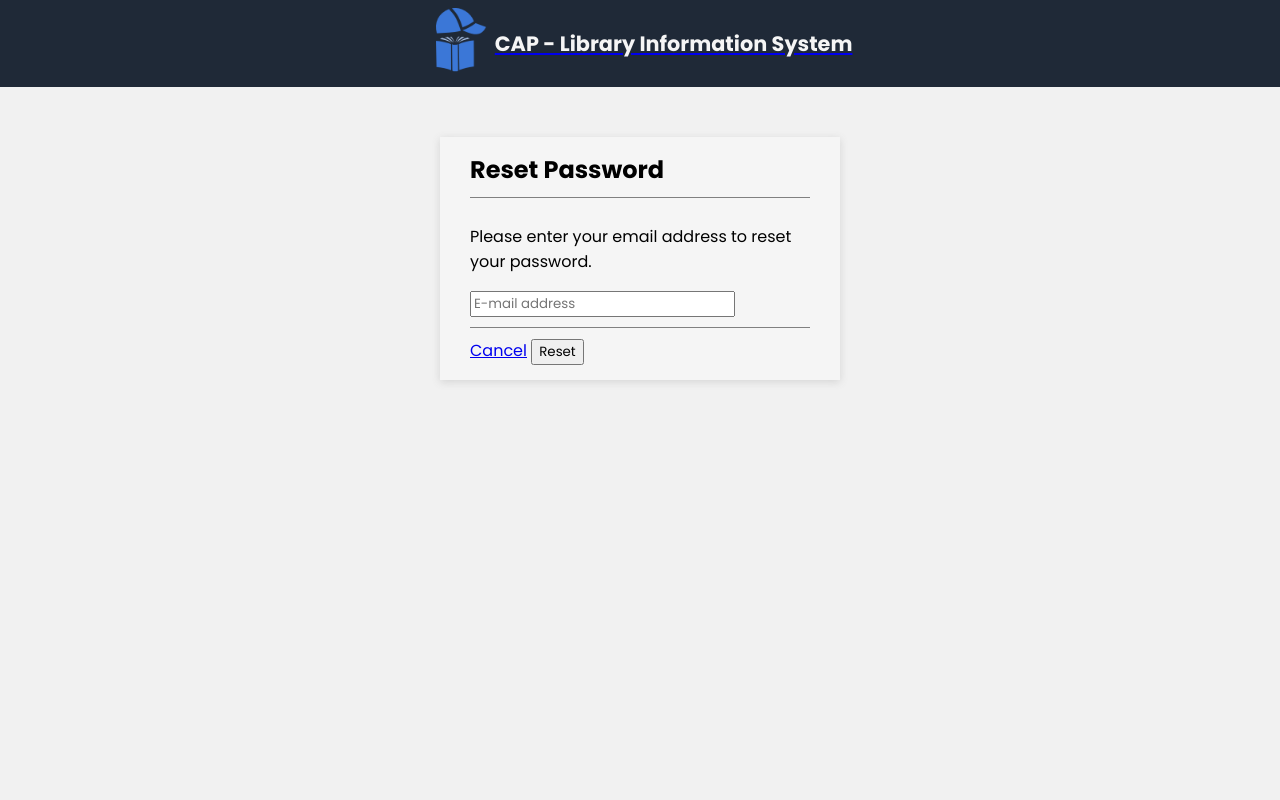
After one commit to MarkVincent06/Library-Information-System, a PHP site: page /forgot-password.php in a window 1280 px wide. The commit adds this page. Run offline with PHP 8.4, Linux system fonts and the light colour scheme.

Commit message:
added ui on forgot pass

```diff
--- /dev/null
+++ b/css/forgot-password.css
@@ -0,0 +1,56 @@
+* {
+    font-family: 'Poppins', sans-serif;
+}
+
+body {
+    background-color: rgba(211, 211, 211, 0.3);
+    margin: 0;
+    padding: 0;
+    height: 100vh;
+    width: 100%;
+}
+
+header {
+    background: #1F2937;
+    display: flex;
+    justify-content: center;
+    align-items: center;
+}
+
+header .main-logo {
+    height: 5rem;
+}
+
+header .main-logo-title {
+    color: whitesmoke;
+    font-size: 1.3rem;
+}
+
+main {
+    margin: 50px auto;
+    background: whitesmoke;
+    width: 400px;
+    box-shadow: rgba(99, 99, 99, 0.2) 0px 2px 8px 0px;
+}
+
+hr {
+    border: 0;
+    height: 1px;
+    width: 100%;
+    background: grey;
+    margin: 10px 0 10px;
+
+}
+
+.wrapper {
+    padding: 15px 30px;
+    display: flex;
+    flex-direction: column;
+    justify-content: space-between;
+}
+
+
+.wrapper--header h1{
+    font-size: 1.5rem;
+    margin: 0;
+}
--- /dev/null
+++ b/forgot-password.php
@@ -0,0 +1,51 @@
+<!DOCTYPE html>
+<html lang="en">
+<head>
+    <!-- DEFAULT META -->
+    <meta charset="UTF-8">
+    <meta http-equiv="X-UA-Compatible" content="IE=edge">
+    <meta name="viewport" content="width=device-width, initial-scale=1.0">
+
+    <!-- GOOGLE FONTS -->
+    <link rel="preconnect" href="https://fonts.googleapis.com">
+    <link rel="preconnect" href="https://fonts.gstatic.com" crossorigin>
+    <link href="https://fonts.googleapis.com/css2?family=Poppins:wght@100;400;700;900&display=swap" rel="stylesheet">
+
+    <!-- CSS LINK -->
+    <link rel="stylesheet" href="css/forgot-password.css">
+
+    <!-- JAVASCRIPT -->
+    <script src="js/forgot-password.js" defer></script>
+
+    <title>Forgot Password | Library Inforamtion System</title>
+</head>
+<body>
+    <header>
+        <a href="index.php"><img class="main-logo" src="img/home/main-logo.png" alt="The main logo of the website."></a>
+        <a href="index.php"><h3 class="main-logo-title">CAP - Library Information System</h3></a>
+    </header>
+
+    <main>
+        <div class="wrapper">
+            <div class="wrapper--header">
+                <h1>Reset Password</h1>
+            </div>
+            <hr>
+            <div class="wrapper--body">
+                <div class="validation"></div>
+                <p>Please enter your email address to reset your password.</p>
+                <input type="text" placeholder="E-mail address">
+            </div>
+            <hr>
+            <div class="wrapper--footer">
+                <a href="index.php">Cancel</a>
+                <button>Reset</button>
+            </div>
+        </div>
+    </main>
+
+    <footer class="footer">
+
+    </footer>
+</body>
+</html>
--- a/includes/header.php
+++ b/includes/header.php
@@ -27,13 +27,11 @@
                     <a href="#" class="sub-menu-link">
                         <i class="fa-solid fa-gear"></i>
                         <p>Settings</p>
-                        <span>></span>
                     </a>
 
                     <a href="includes/logout.php" class="sub-menu-link">
                         <i class="fa-solid fa-right-from-bracket"></i>
                         <p>Log out</p>
-                        <span>></span>
                     </a>
 
                 </div>
--- a/includes/login-modal.php
+++ b/includes/login-modal.php
@@ -27,7 +27,7 @@
                 <b><i class="fa-solid fa-circle-exclamation"></i>Error:</b> The email or password you entered is incorrect.
             </div>
             <input class="form-btn" type="submit" name="login" value="Login">
-            <a class="form-link" href="#"><p>Forgot Password?</p></a>
+            <a class="form-link" href="forgot-password.php"><p>Forgot Password?</p></a>
         </form>
     </div>
     <div class="login-modal-footer">
```
Also changed, not shown: css/global.css (+1 -6 lines), includes/welcome-msg-popup.php (+6 -1 lines), js/forgot-password.js (added).
